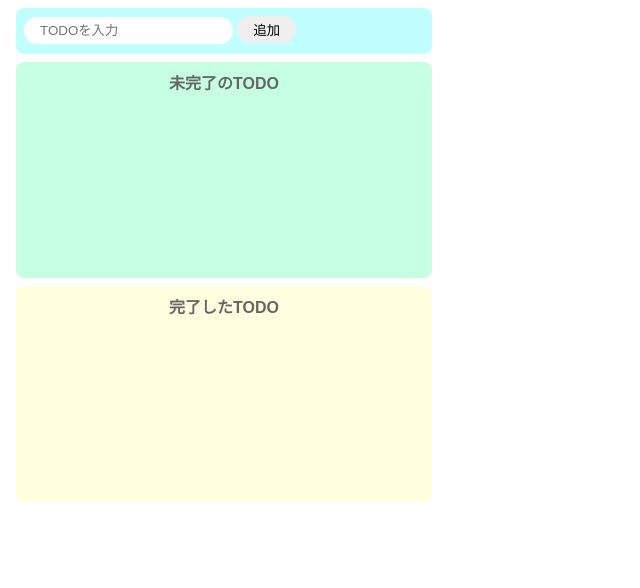
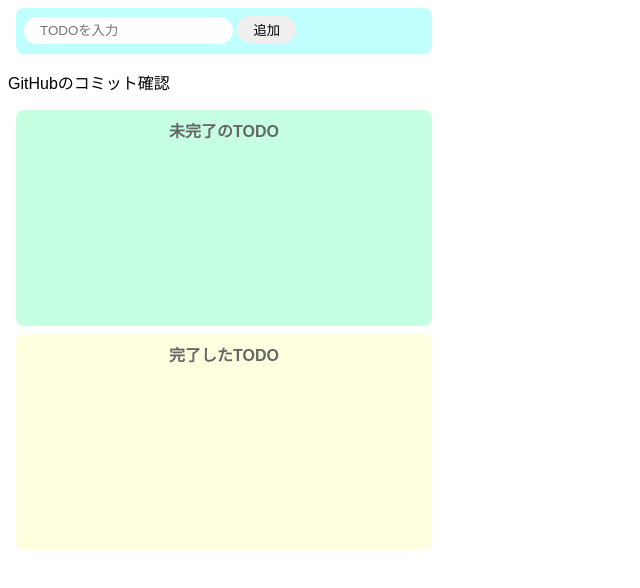
Before and after one commit to Hiromu-Watanabe/codesandobox-test, a website built with Parcel: page index.html in a window 1280 px wide. Shown: the whole page, without its empty margins (0-640 px from the left). Built offline with nearby package versions, Linux system fonts and the light colour scheme.

Commit message:
github連携確認用

```diff
--- a/index.html
+++ b/index.html
@@ -10,6 +10,7 @@
       <input id="add_text" placeholder="TODOを入力" />
       <button id="add_button">追加</button>
     </div>
+    <p>GitHubのコミット確認</p>
     <div class="imcomplete-area">
       <p class="title">未完了のTODO</p>
       <ul id="imconplete-list"></ul>
```
